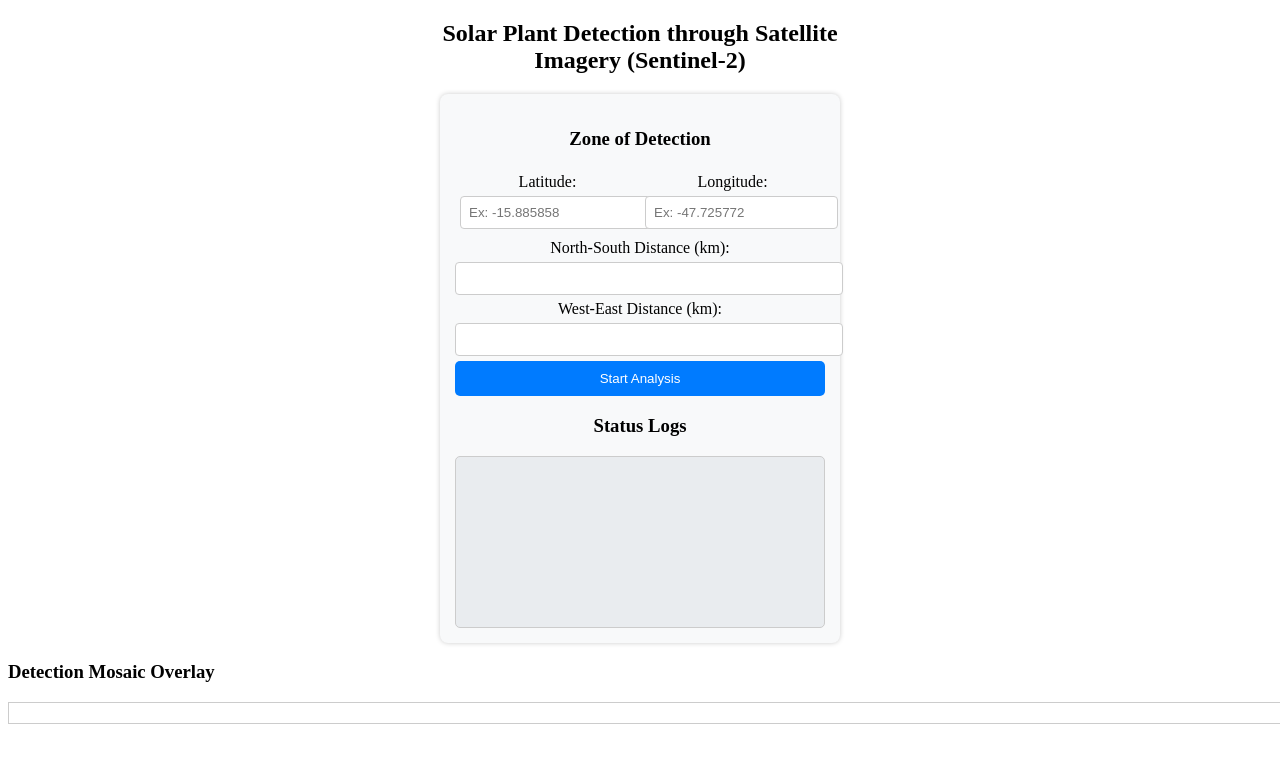
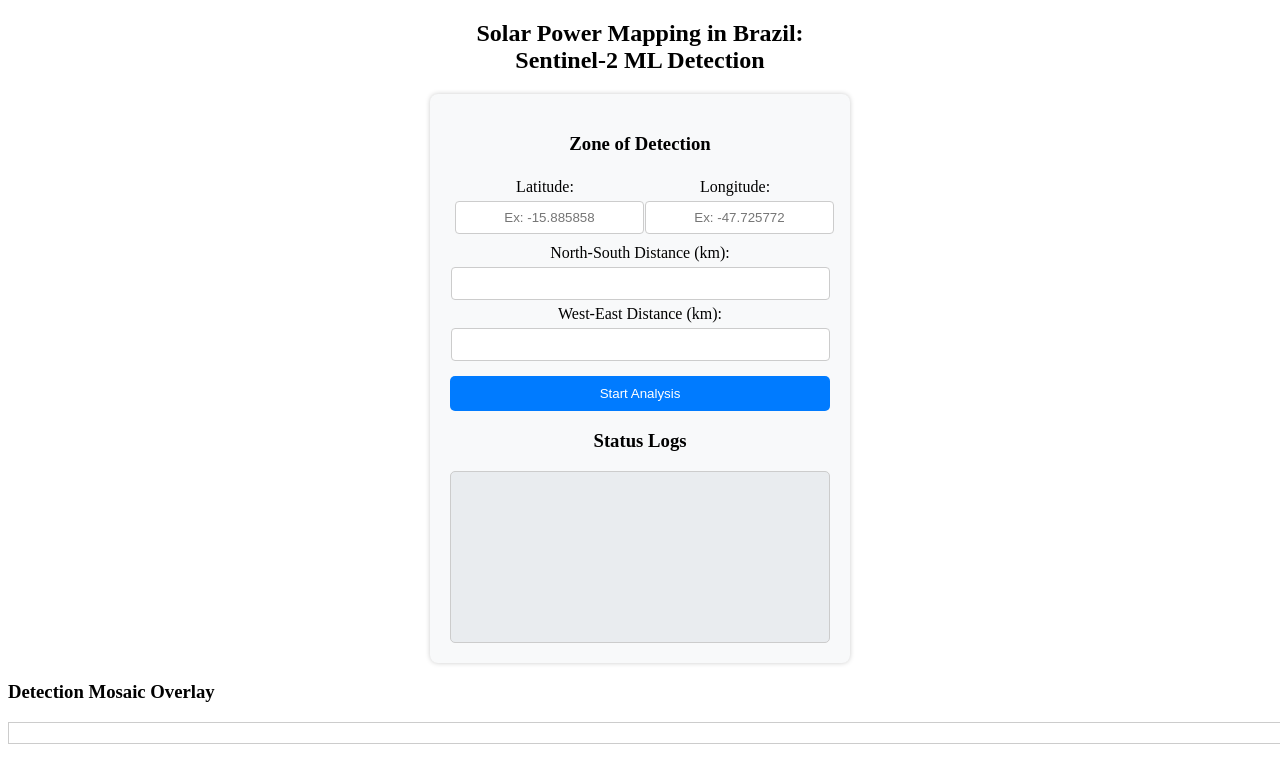
Before and after one commit to FederCO23/AWS-ML_Satellite_Deployment, a Flask app: page / in a window 1280 px wide. Shown: the top 783 px of the page. Run offline with Flask 3, Linux system fonts and the light colour scheme.

Commit message:
change frontend layout

```diff
--- a/src/UI/templates/index.html
+++ b/src/UI/templates/index.html
@@ -171,10 +171,70 @@
     }
 </script>
 
+<style>
+        .container {
+            width: 420px;
+            margin: auto;
+            text-align: center;
+        }
+        .form-box {
+            background: #f8f9fa;
+            padding: 20px;
+            border-radius: 8px;
+            box-shadow: 0px 0px 5px #ccc;
+        }
+        .row {
+            display: flex;
+            justify-content: space-between;
+        }
+        .col {
+            flex: 1;
+            padding: 5px;
+        }
+        input {
+            width: 95%;
+            padding: 8px;
+            margin: 5px 0;
+            border: 1px solid #ccc;
+            border-radius: 4px;
+            text-align: center;
+        }
+        .distance-container {
+            display: flex;
+            justify-content: space-between;
+        }
+        .distance-container input {
+            width: 45%;
+        }
+        button {
+            background: #007bff;
+            color: white;
+            padding: 10px;
+            border: none;
+            border-radius: 5px;
+            cursor: pointer;
+            width: 100%;
+            margin-top: 10px;
+        }
+        button:hover {
+            background: #0056b3;
+        }
+        .log-box {
+            height: 150px;
+            overflow-y: auto;
+            background: #e9ecef;
+            padding: 10px;
+            border: 1px solid #ccc;
+            border-radius: 5px;
+            text-align: left;
+            max-height: 200px;
+        }
+    </style>
 </head>
+
 <body>
 <div class="container">
-    <h2>Solar Plant Detection through Satellite Imagery (Sentinel-2)</h2>
+    <h2>Solar Power Mapping in Brazil: Sentinel-2 ML Detection</h2>
     <div class="form-box">
         <h3>Zone of Detection</h3>
         <div class="row">
@@ -198,17 +258,6 @@
     </div>
 </div>
 
-<style>
-    .container { width: 400px; margin: auto; text-align: center; }
-    .form-box { background: #f8f9fa; padding: 15px; border-radius: 8px; box-shadow: 0px 0px 5px #ccc; }
-    .row { display: flex; justify-content: space-between; }
-    .col { flex: 1; padding: 5px; }
-    input { width: 100%; padding: 8px; margin: 5px 0; border: 1px solid #ccc; border-radius: 4px; }
-    button { background: #007bff; color: white; padding: 10px; border: none; border-radius: 5px; cursor: pointer; width: 100%; }
-    button:hover { background: #0056b3; }
-    .log-box { height: 150px; overflow-y: scroll; background: #e9ecef; padding: 10px; border: 1px solid #ccc; border-radius: 5px; text-align: left; }
-</style>
-
 <h3>Detection Mosaic Overlay</h3>
 <img id="overlayImage" src="" alt="Overlay Image" style="max-width: 100%; height: auto; display: none;">
 
```
